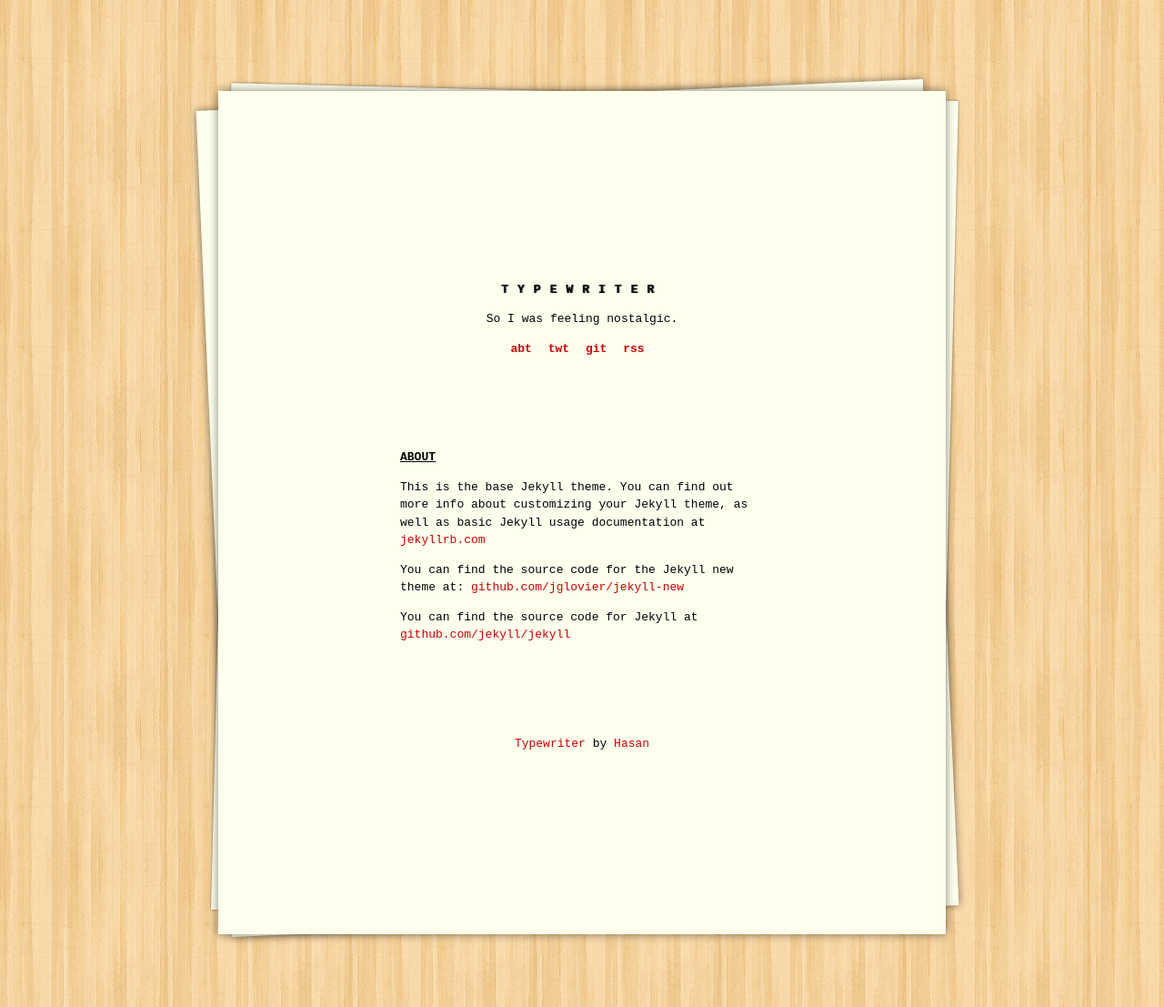
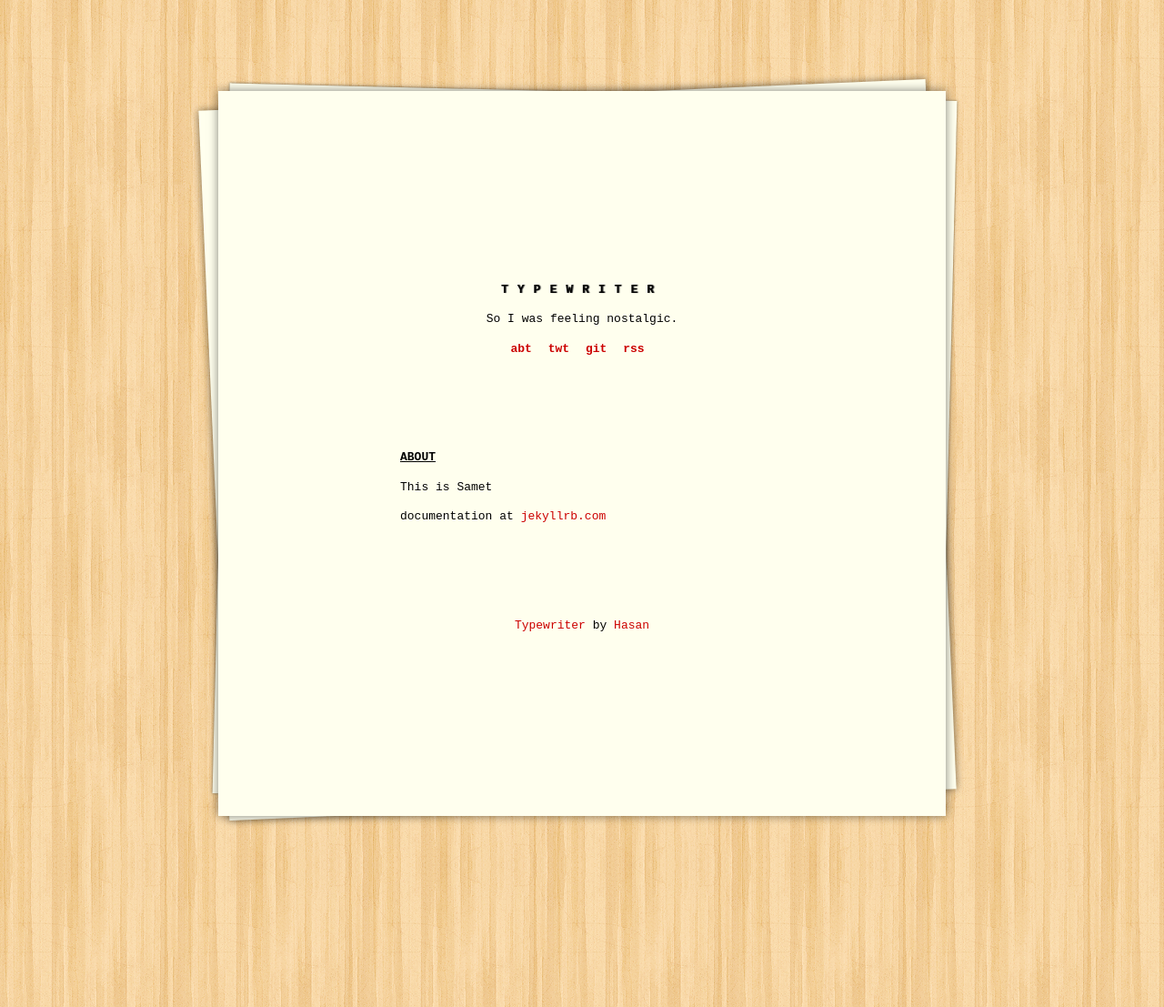
Before and after one commit to ksamet/ksamet.github.io, a Jekyll site: the page built from about.md, in a window 1280 px wide. Shown: the whole page at 91% size. Built offline with Jekyll 4.4.1, drawn with Linux system fonts in a browser that asks for light colours.

Commit message:
Update about.md

```diff
--- a/about.md
+++ b/about.md
@@ -4,8 +4,6 @@
 permalink: /about/
 ---
 
-This is the base Jekyll theme. You can find out more info about customizing your Jekyll theme, as well as basic Jekyll usage documentation at [jekyllrb.com](http://jekyllrb.com/)
+This is Samet
 
-You can find the source code for the Jekyll new theme at: [github.com/jglovier/jekyll-new](https://github.com/jglovier/jekyll-new)
-
-You can find the source code for Jekyll at [github.com/jekyll/jekyll](https://github.com/jekyll/jekyll)
+documentation at [jekyllrb.com](http://jekyllrb.com/)
```
